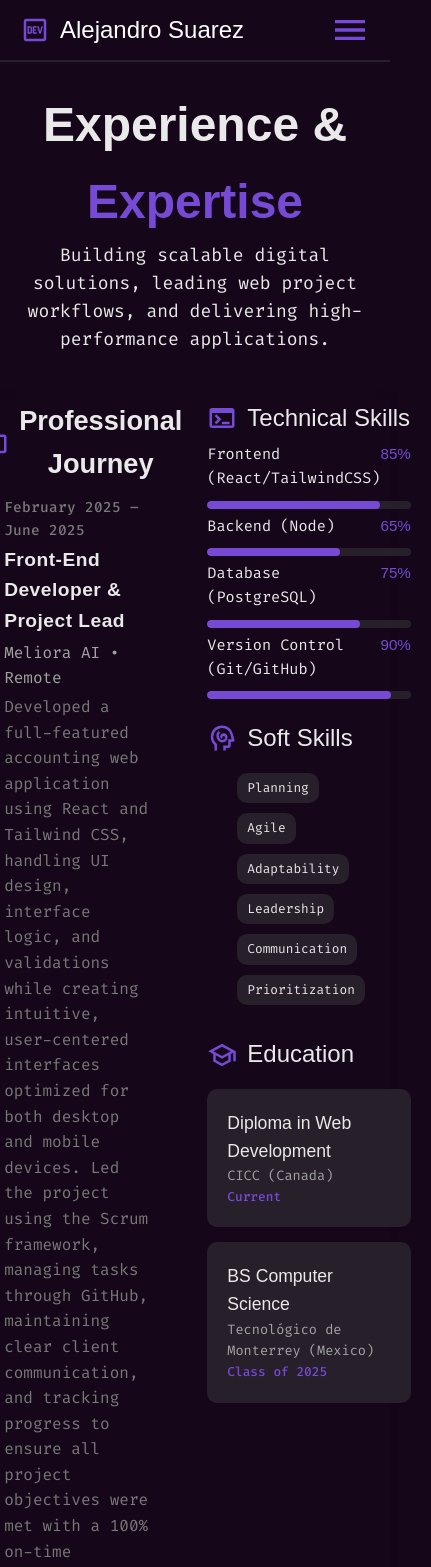
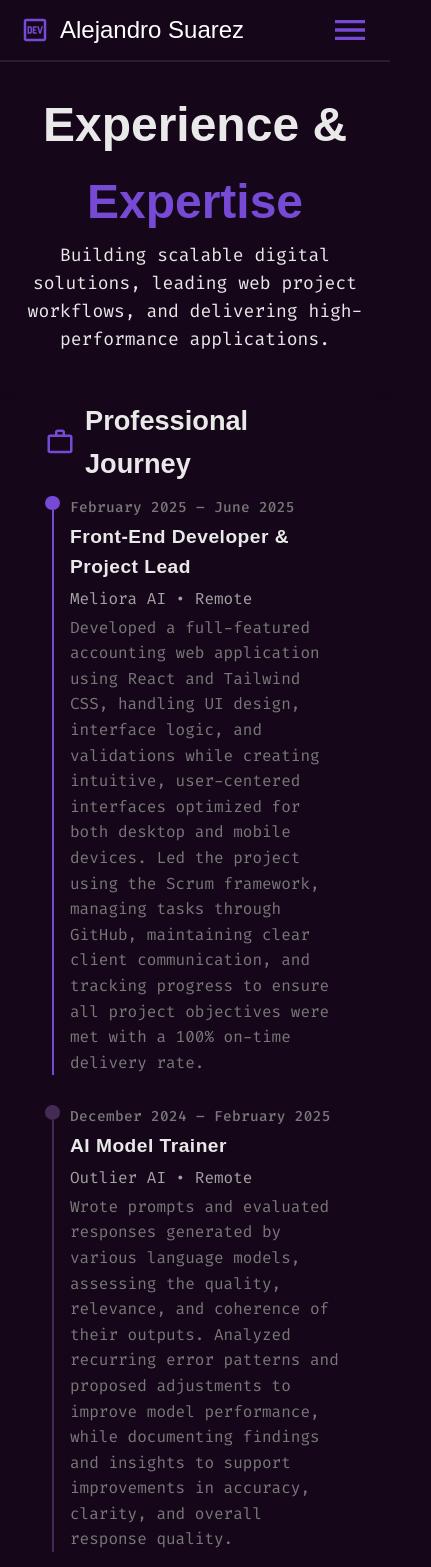
Before and after one commit to ASuarez18/alejandro-suarez-dev, a Next.js app: page /experience in a window 390 px wide. Shown: the top 1567 px of the page, 431 px wide, since content can reach past the window. Built offline with nearby package versions, Linux system fonts and the light colour scheme; a web font is replaced by a local one.

Commit message:
experience: minor adjustments to styles to fix responsiveness

```diff
--- a/app/experience/page.tsx
+++ b/app/experience/page.tsx
@@ -28,9 +28,9 @@ export default function Experience() {
         </p>
       </header>
 
-      <main className="flex! flex-row! items-start! justify-center!">
+      <main className="flex! lg:flex-row! items-start! justify-center!">
         <div className="professional-journey">
-          <h2 className="font-semibold!">
+          <h2 className="font-semibold! text-left!">
             <Image
               src={suitcaseIcon}
               alt="Suitcase Icon"
@@ -64,7 +64,7 @@ export default function Experience() {
 
         <div className="skills-education">
           <div className="technical-skills">
-            <h2 className="skills-headline">
+            <h2 className="skills-headline font-semibold!">
               <Image
                 src={terminalIcon}
                 alt="Terminal Icon"
@@ -77,8 +77,8 @@ export default function Experience() {
             {skillsData.map((skill, index) => (
               <div className="tech-skill-item" key={index}>
                 <div className="tech-skill-data">
-                  <p>{skill.name}</p>
-                  <p className="percentage">{skill.percentage}%</p>
+                  <p className="tracking-wide">{skill.name}</p>
+                  <p className="percentage tracking-widest">{skill.percentage}%</p>
                 </div>
                 <div className="progress-bar">
                   <div className="progress" style={{ width: `${skill.percentage}%` }}></div>
@@ -88,7 +88,7 @@ export default function Experience() {
           </div>
 
           <div className="soft-skills">
-            <h2 className="skills-headline">
+            <h2 className=" font-semibold!">
               <Image
                 src={cognitionIcon}
                 alt="Cognition Icon"
@@ -97,15 +97,15 @@ export default function Experience() {
               />
               Soft Skills
             </h2>
-            <ul className="skills-list">
+            <ul className="skills-list px-1!">
               {softSkills.map((skill, index) => (
-                <li key={index} className="skill-item">{skill}</li>
+                <li key={index} className="skill-item tracking-wide">{skill}</li>
               ))}
             </ul>
           </div>
 
           <div className="education">
-            <h2 className="skills-headline">
+            <h2 className="skills-headline font-semibold!">
               <Image
                 src={schoolIcon}
                 alt="School Icon"
--- a/data/experience.ts
+++ b/data/experience.ts
@@ -53,7 +53,7 @@ export const softSkills = [
 export const educationData = [
   {
     degree: "Diploma in Web Development",
-    institution: "CICC (Canada)",
+    institution: "CICCC (Canada)",
     generation: "Current",
   },
   {
```
